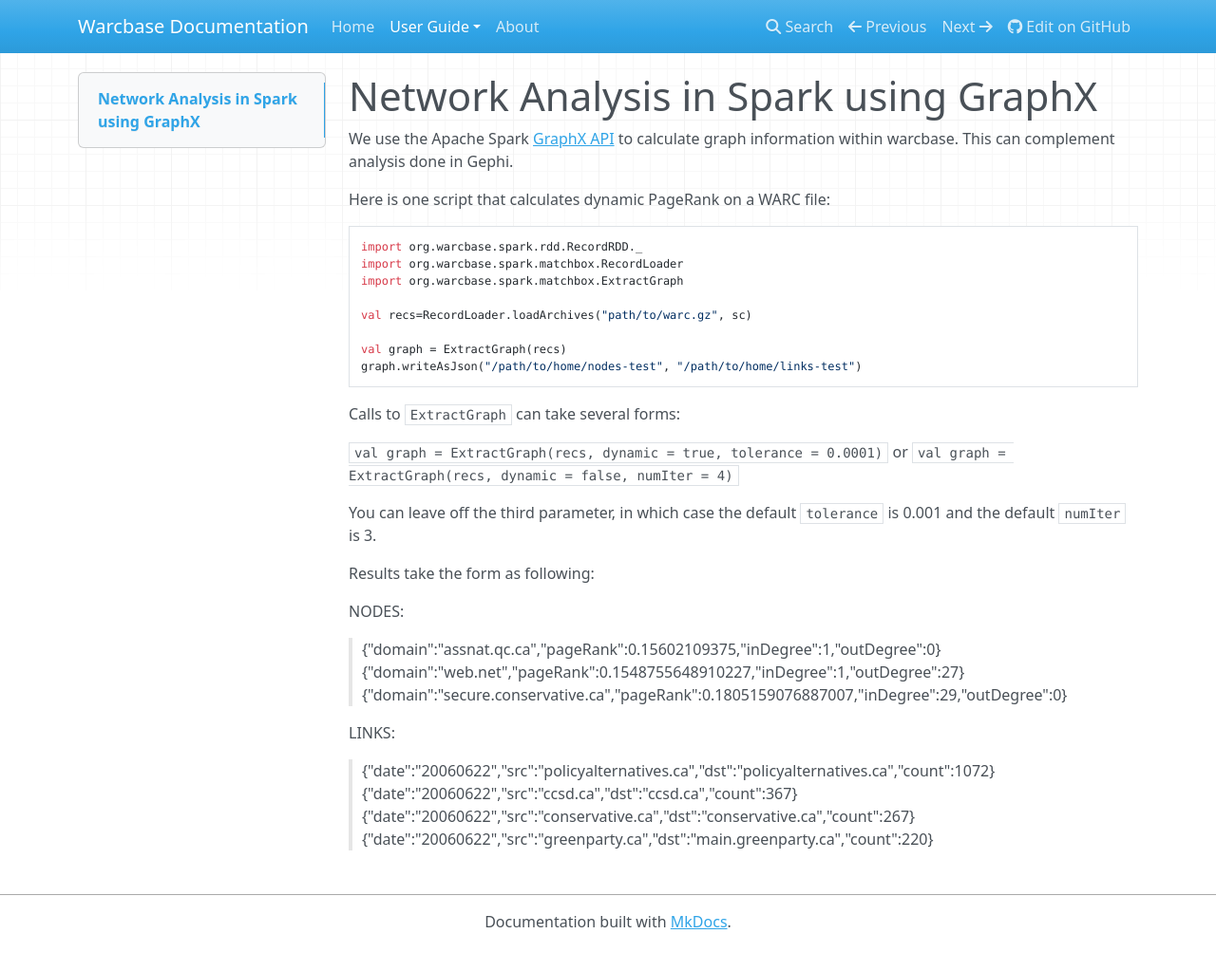
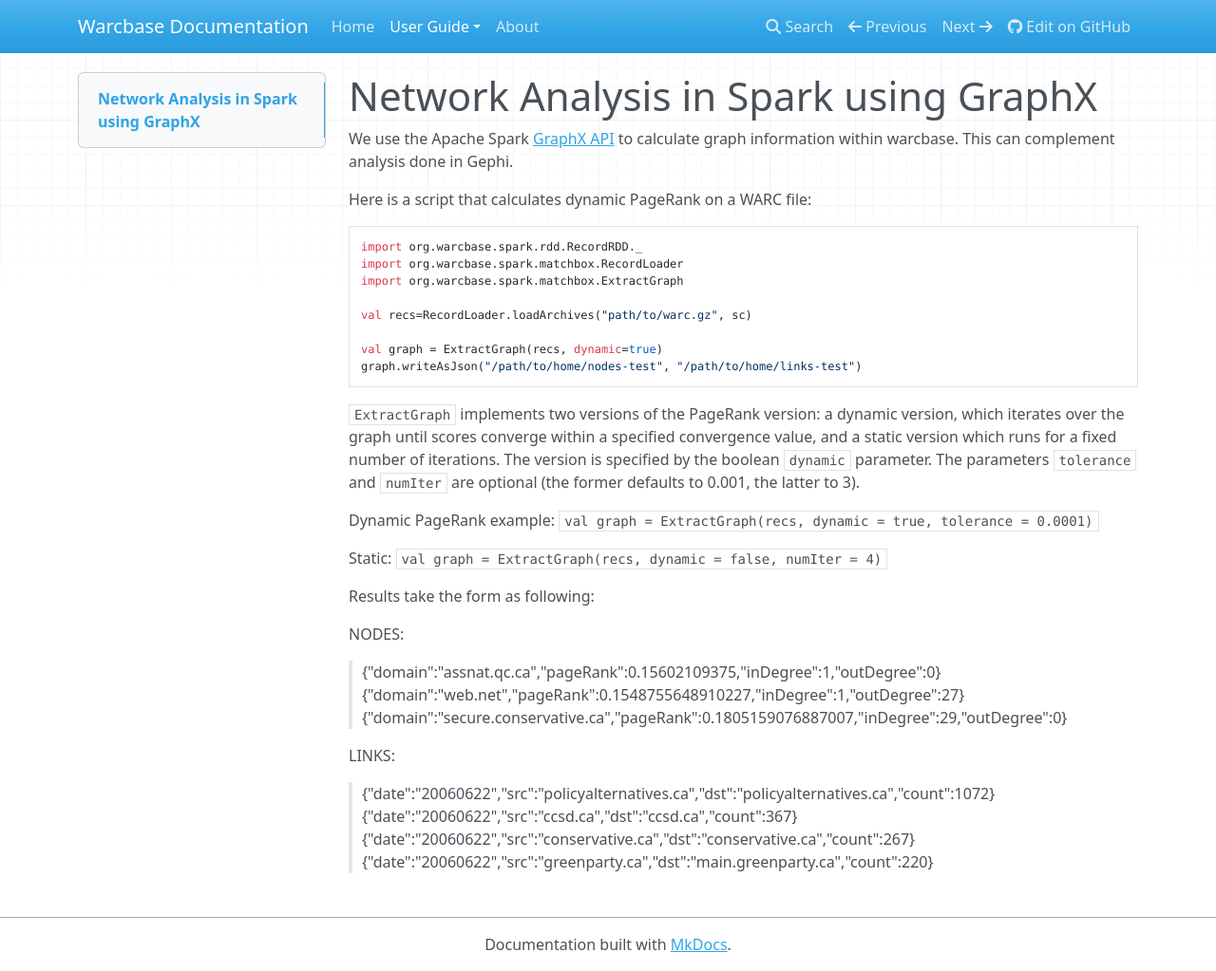
Before and after one commit to archivesunleashed/aut-docs, an MkDocs documentation site: the page built from docs/Spark-Network-Analysis.md, in a window 1280 px wide and 1023 px high. Shown: the whole window at 95% size. Built offline with MkDocs 1.6.1, drawn with Linux system fonts in a browser that asks for light colours; nearby versions of some CDN libraries; old or Windows-style settings are respelled for this version of MkDocs.

Commit message:
ExtractGraph calls

````diff
--- a/docs/Spark-Network-Analysis.md
+++ b/docs/Spark-Network-Analysis.md
@@ -2,7 +2,7 @@
 
 We use the Apache Spark [GraphX API](http://spark.apache.org/graphx/) to calculate graph information within warcbase. This can complement analysis done in Gephi.
 
-Here is one script that calculates dynamic PageRank on a WARC file:
+Here is a script that calculates dynamic PageRank on a WARC file:
 
 ```
 import org.warcbase.spark.rdd.RecordRDD._
@@ -11,17 +11,22 @@
 
 val recs=RecordLoader.loadArchives("path/to/warc.gz", sc)
 
-val graph = ExtractGraph(recs)
+val graph = ExtractGraph(recs, dynamic=true)
 graph.writeAsJson("/path/to/home/nodes-test", "/path/to/home/links-test")
 ```
 
-Calls to `ExtractGraph` can take several forms:
+`ExtractGraph` implements two versions of the PageRank version:
+a dynamic version, which iterates over the graph until scores converge
+within a specified convergence value, and a static version which runs
+for a fixed number of iterations. The version is specified by the
+boolean `dynamic` parameter. The parameters `tolerance` and `numIter`
+are optional (the former defaults to 0.001, the latter to 3).
 
+Dynamic PageRank example:
 ``val graph = ExtractGraph(recs, dynamic = true, tolerance = 0.0001)``
-or
+
+Static:
 ``val graph = ExtractGraph(recs, dynamic = false, numIter = 4)``
-
-You can leave off the third parameter, in which case the default `tolerance` is 0.001 and the default `numIter` is 3.
 
 Results take the form as following:
 
````
